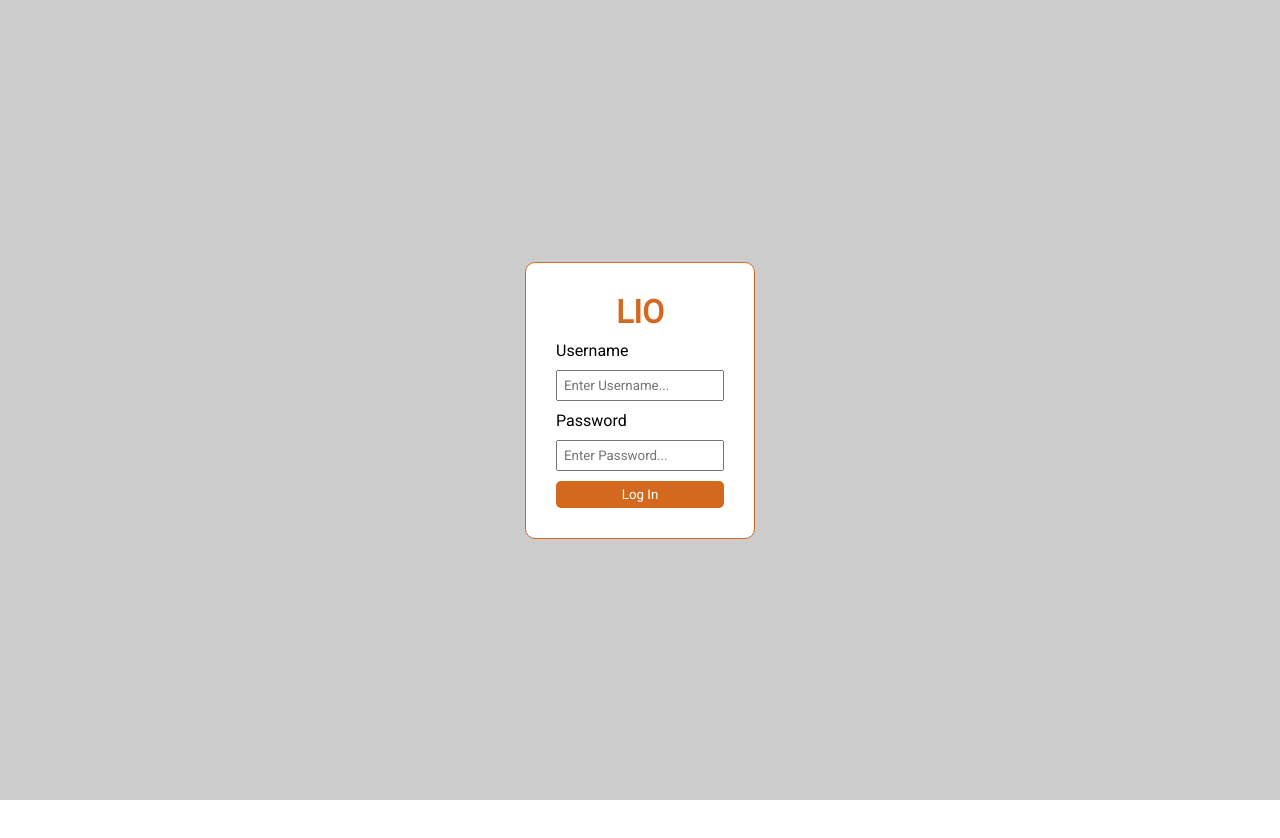
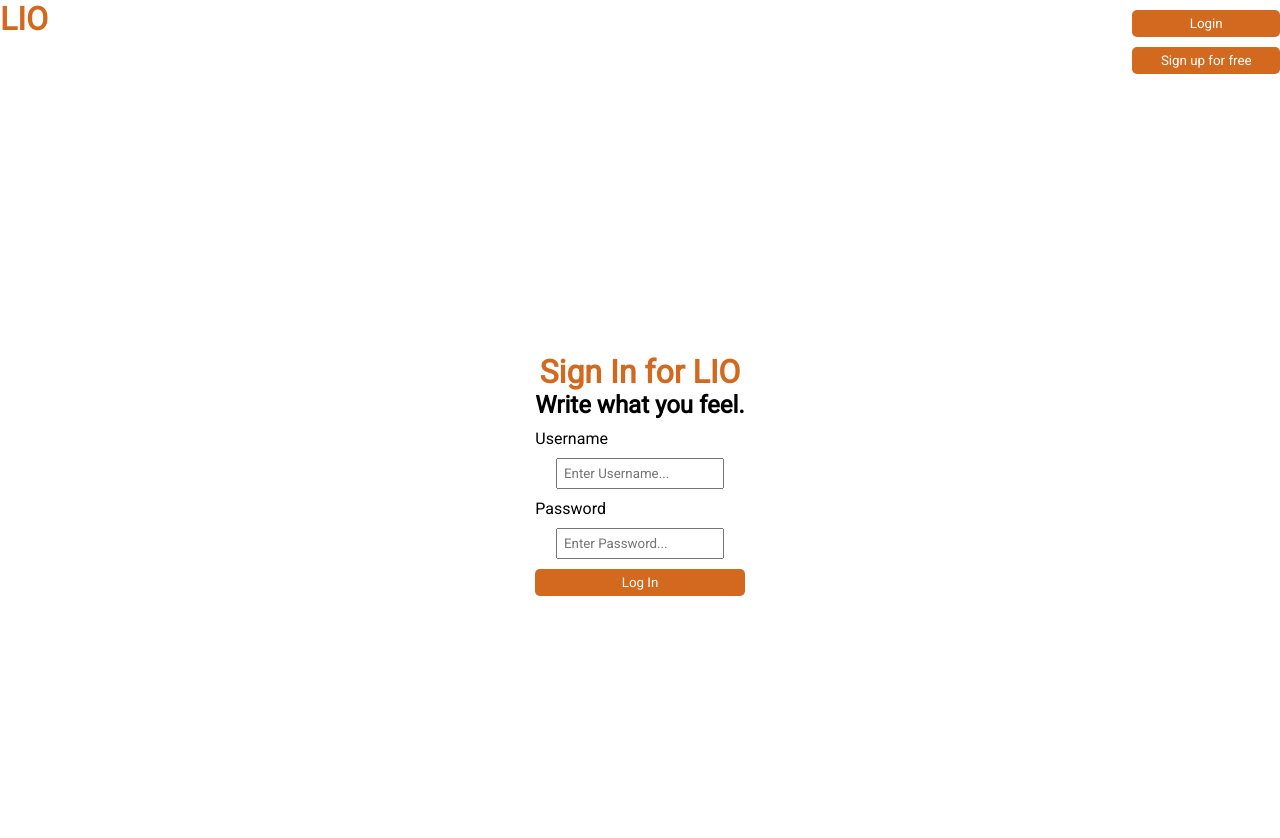
Before and after one commit to Manuel-heav/LIO, a React (Create React App) app in the folder client/: page /login in a window 1280 px wide. Shown: the top 838 px of the page. Before the commit the page ends 800 px from the top, so only its background shows below. Built offline with nearby package versions, Linux system fonts and the light colour scheme.

Commit message:
working on header

```diff
--- a/client/src/components/Login.jsx
+++ b/client/src/components/Login.jsx
@@ -3,8 +3,17 @@ import './login.css'
 const Login = () => {
   return (
     <div className="login">
+      <div className="login__header">
+        <h1>LIO</h1>
+        <div className="login__btn__container">
+          <button>Login</button>
+          <button>Sign up for free</button>
+        </div>
+      </div>
+      <div className="main__container">
         <div className="login__container">
-            <h1>LIO</h1>
+            <h1>Sign In for LIO</h1>
+            <h2>Write what you feel.</h2>
             <form>
                 <label>Username</label>
                 <input type="text" name="username" placeholder="Enter Username..." />
@@ -13,6 +22,7 @@ const Login = () => {
                 <button>Log In</button>
             </form>
         </div>
+        </div>
     </div>
   )
 }
--- a/client/src/components/login.css
+++ b/client/src/components/login.css
@@ -1,15 +1,18 @@
-.login{
+.main__container{
     display: flex;
     align-items: center;
     justify-content: center;
     height: 100vh;
-    background: #ccc;
+}
+
+.login__header{
+    display: flex;
+    justify-content: space-between;
 }
 
 .login__container{
     padding: 30px;
     background: #fff;
-    border: 1px solid chocolate;
     border-radius: 10px;
 }
 h1{
```
